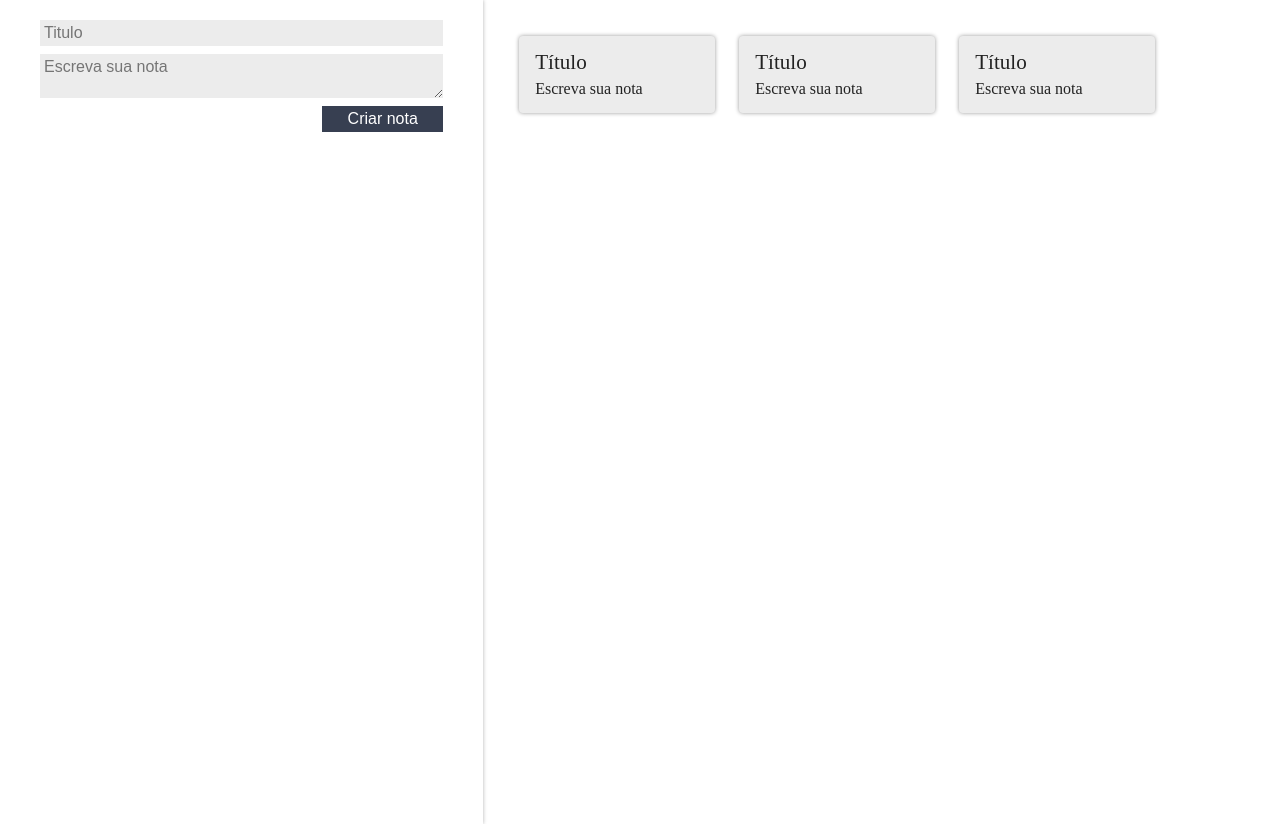
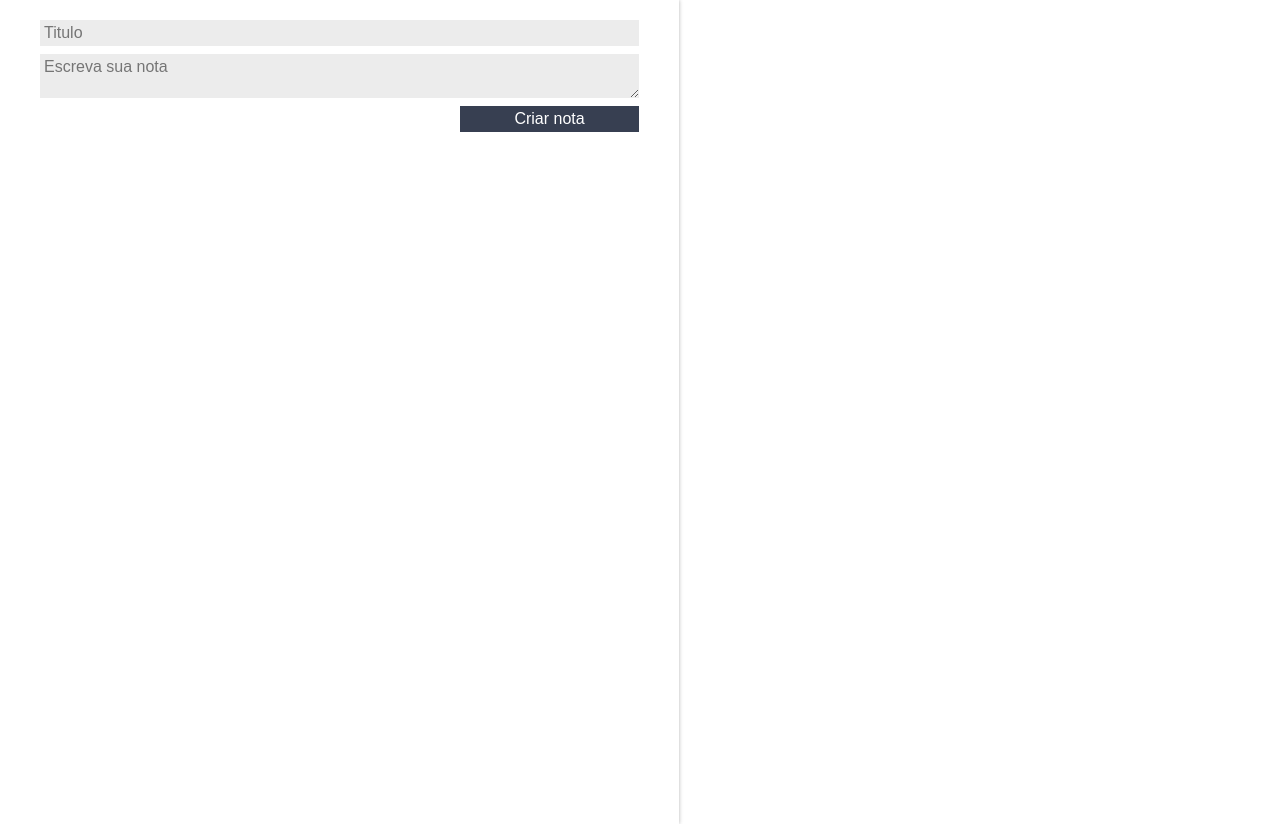
Before and after one commit to idpedro/curso_alura_react, a React (Create React App) app in the folder react_entendendo_a_bibli/ceep/: page / in a window 1280 px wide. Built offline with nearby package versions, Linux system fonts and the light colour scheme.

Commit message:
Usando o STATE  e PROPS para rederenzaçao dinamica

```diff
--- a/react_entendendo_a_bibli/ceep/src/App.js
+++ b/react_entendendo_a_bibli/ceep/src/App.js
@@ -6,15 +6,23 @@
 import { Component } from 'react';
 
 class App extends Component {
+  constructor(){
+    super();
+    this.state = {
+      notas:[]
+    };
+  }
   criarNota = (titulo,texto) =>{
-    console.log(`Criando nova nota ${titulo}: ${texto}`)
-
+    const novaNota = {titulo,texto};
+    this.setState({
+      notas:[...this.state.notas,novaNota]
+    });
   }
   render(){
     return (
       <section className="conteudo">
         <FormularioCadastro criarNota={this.criarNota}/>
-        <ListaDeNotas/>
+        <ListaDeNotas notas={this.state.notas}/>
       </section>
     )
 };
--- a/react_entendendo_a_bibli/ceep/src/components/CardNota/index.jsx
+++ b/react_entendendo_a_bibli/ceep/src/components/CardNota/index.jsx
@@ -5,9 +5,9 @@
         return (
             <section className='card-nota'>
             <header  className='card-nota_cabecalho'>
-                <h3 className='card-nota_titulo'>Título</h3>
+                <h3 className='card-nota_titulo'>{this.props.titulo}</h3>
             </header>
-            <p className='card-nota_texto'> Escreva sua nota </p>
+            <p className='card-nota_texto'>{this.props.texto}</p>
             </section>
          );
     }
--- a/react_entendendo_a_bibli/ceep/src/components/ListaDeNotas/index.jsx
+++ b/react_entendendo_a_bibli/ceep/src/components/ListaDeNotas/index.jsx
@@ -6,11 +6,11 @@
     render(){
         return (
         <ul className="lista-notas" >
-            {Array.of("Trabalho","Trabalho","Estudos").map(
-                (categoria,id)=>{
+            {this.props.notas.map(
+                (nota,id)=>{
                     return(
                         <li  className="lista-notas_item" key={id} >
-                            <CardNotas/>
+                            <CardNotas titulo={nota.titulo} texto={nota.texto}/>
                         </li>
                     )
                 }
```
